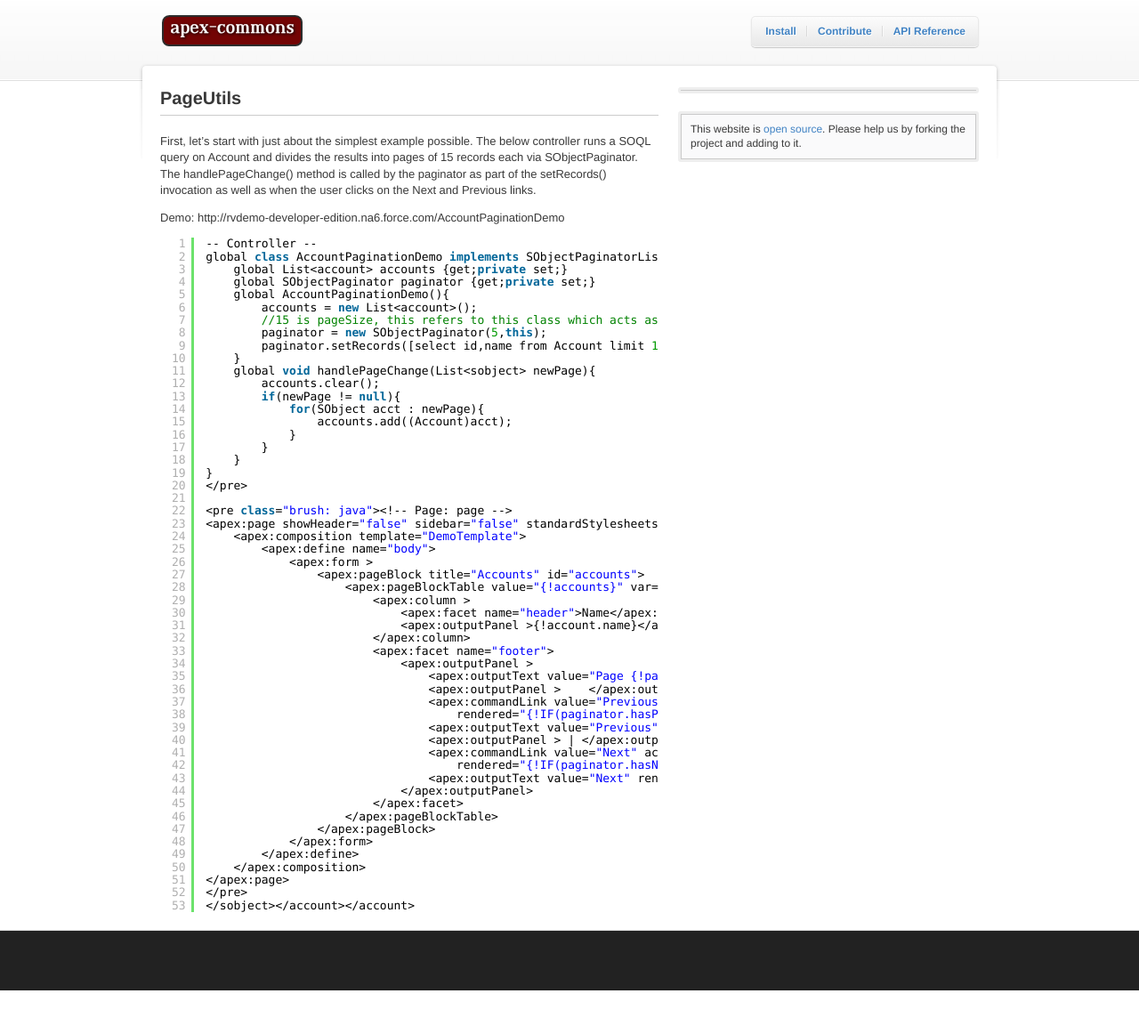
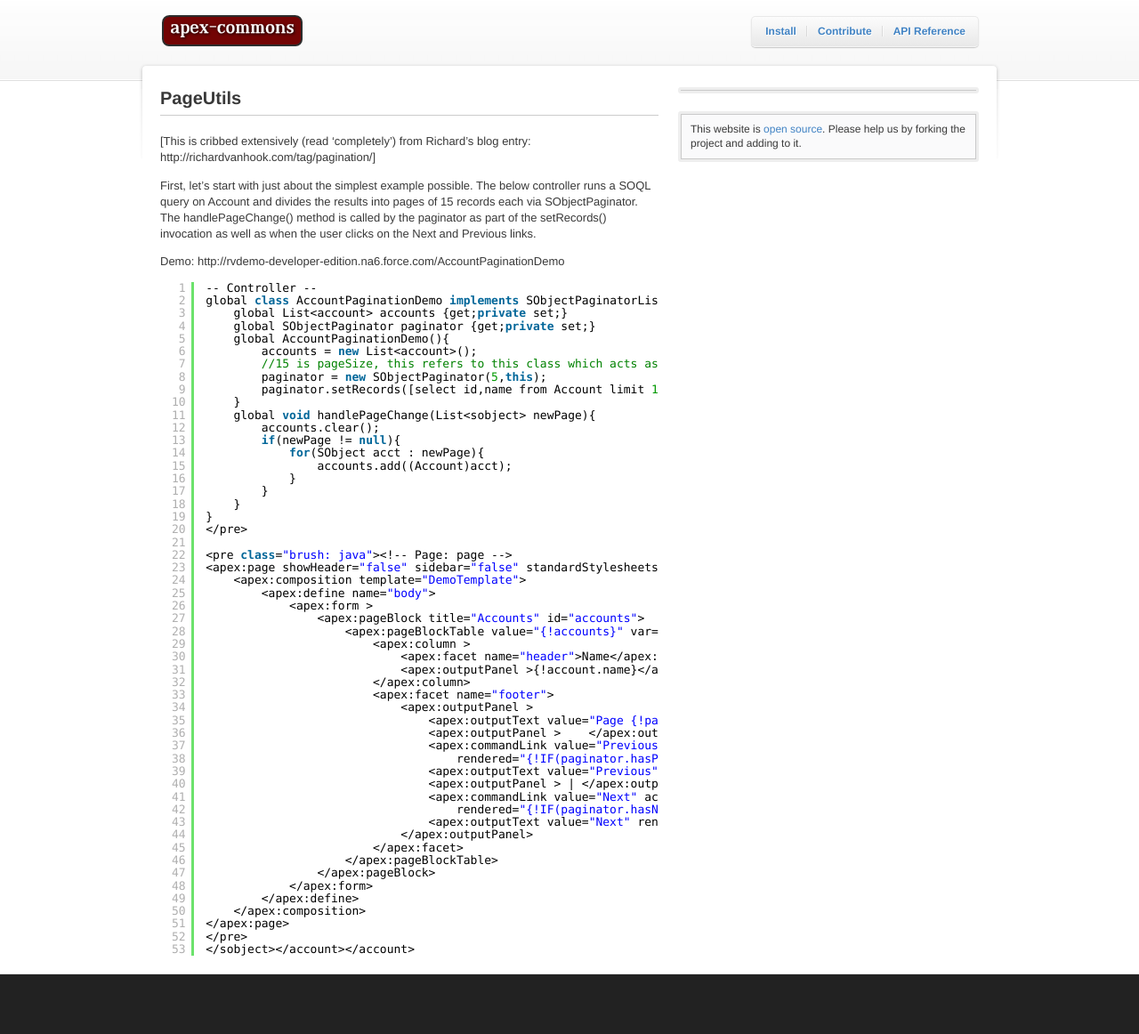
Before and after one commit to apex-commons/apex-commons.github.com, a Jekyll site: the page built from _posts/2011-05-11-pageutils.markdown, in a window 1280 px wide. Shown: the whole page at 89% size. Built offline with Jekyll 4.4.1, drawn with Linux system fonts in a browser that asks for light colours; before the commit the page ends 1113 px from its top, so only the background shows below that.

Commit message:
Edited _posts/2011-05-11-pageutils.markdown via GitHub

```diff
--- a/_posts/2011-05-11-pageutils.markdown
+++ b/_posts/2011-05-11-pageutils.markdown
@@ -3,6 +3,8 @@
 title: PageUtils
 categories: api
 ---
+
+[This is cribbed extensively (read 'completely') from Richard's blog entry: http://richardvanhook.com/tag/pagination/]
 
 First, let’s start with just about the simplest example possible. The below controller runs a SOQL query on Account and divides the results into pages of 15 records each via SObjectPaginator. The handlePageChange() method is called by the paginator as part of the setRecords() invocation as well as when the user clicks on the Next and Previous links.
 
```
